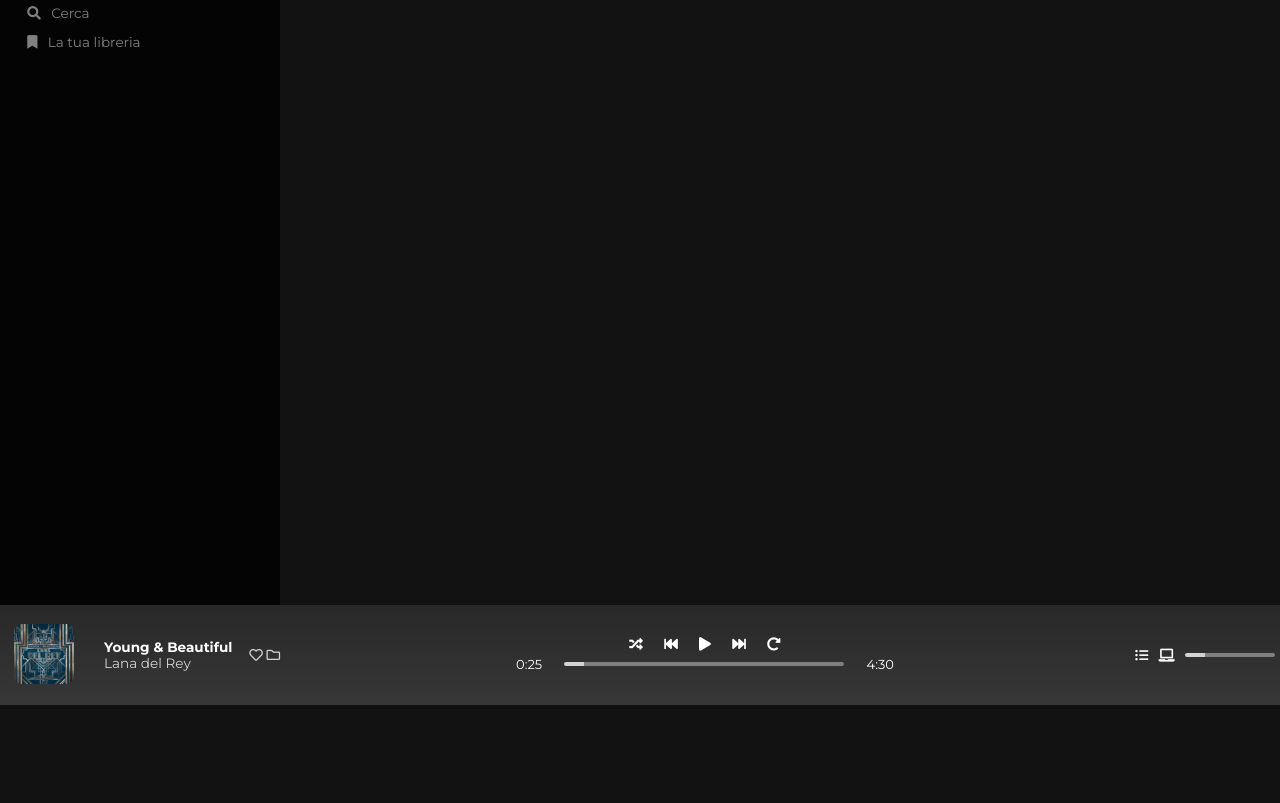
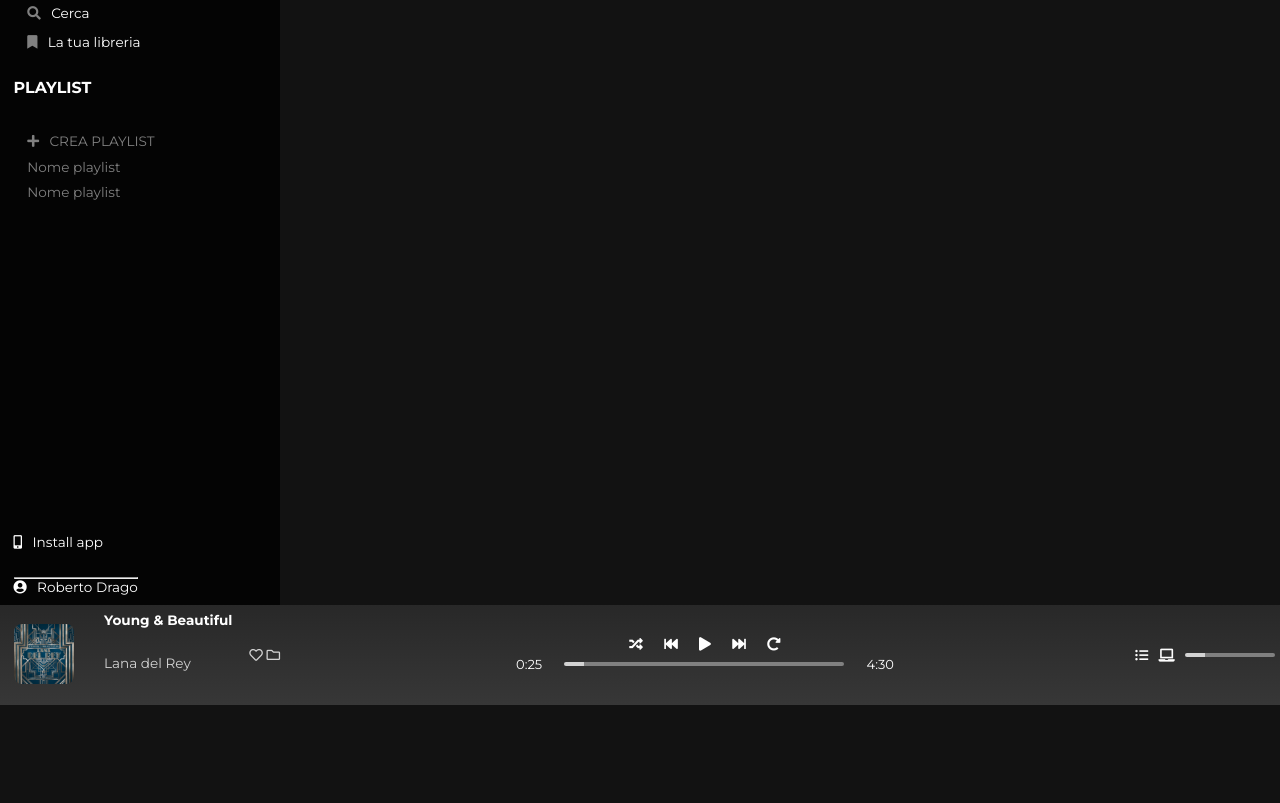
Before and after one commit to robertodraGit/html-css-spotifyweb, a plain HTML site: page index.html in a window 1280 px wide. Shown: the part 95-898 px from the top of the page. Drawn offline with Linux system fonts and the light colour scheme.

Commit message:
WIP sidebar (scroll to fix)

```diff
--- a/css/style.css
+++ b/css/style.css
@@ -4,6 +4,11 @@ html {
 
 body {
     font-family: 'Montserrat', sans-serif;
+}
+
+h1, h2, h3, p, span {
+    color: white;
+    padding: 2rem 0;;
 }
 
 /*  css media player footer */
@@ -132,8 +137,11 @@ body {
 }
 
 .sidebar i {
+    margin-right: 0.5rem;
+}
+
+.padding_left {
     padding-left: 1rem;
-    margin-right: 0.5rem;
 }
 
 .logo img {
@@ -142,6 +150,24 @@ body {
 
 .home_btn {
     margin-top: 1rem;
+}
+
+ul {
+    text-decoration: none;
+    list-style: none;
+}
+
+li {
+    margin-top: 0.7rem;
+}
+
+li a {
+    padding-left: 1rem;
+}
+
+.profile {
+    position: fixed;
+    bottom: 110px;
 }
 
 /*  upgrade section */
--- a/index.html
+++ b/index.html
@@ -83,19 +83,47 @@
             </div>
 
             <div class="home_btn">
-                <a href=""><i class="fas fa-home"></i>
+                <a href=""><i class="fas fa-home padding_left"></i>
                 <span>Home</span></a>
             </div>
 
             <div class="home_btn">
-                <a href=""><i class="fas fa-search"></i>
+                <a href=""><i class="fas fa-search padding_left"></i>
                 <span>Cerca</span></a>
             </div>
 
             <div class="home_btn">
-                <a href=""><i class="fas fa-bookmark"></i>
+                <a href=""><i class="fas fa-bookmark padding_left"></i>
                 <span>La tua libreria</span></a>
             </div>
+
+            <div>
+                <h3>PLAYLIST</h3>
+
+                <ul>
+                    <li>
+                        <a href=""><i class="fas fa-plus"></i> CREA PLAYLIST</a>
+                    </li>
+                    <li>
+                        <a href="">Nome playlist</a>
+                    </li>
+                    <li>
+                        <a href="">Nome playlist</a>
+                    </li>
+                </ul>
+            </div>
+
+            <div class="profile">
+
+                <div>
+                    <p><i class="fas fa-mobile-alt"></i> Install app</p>
+                    <hr>
+                    <span><i class="fas fa-user-circle"></i> Roberto Drago</span>
+                </div>
+
+            </div>
+
+
 
         </div>
 
```
